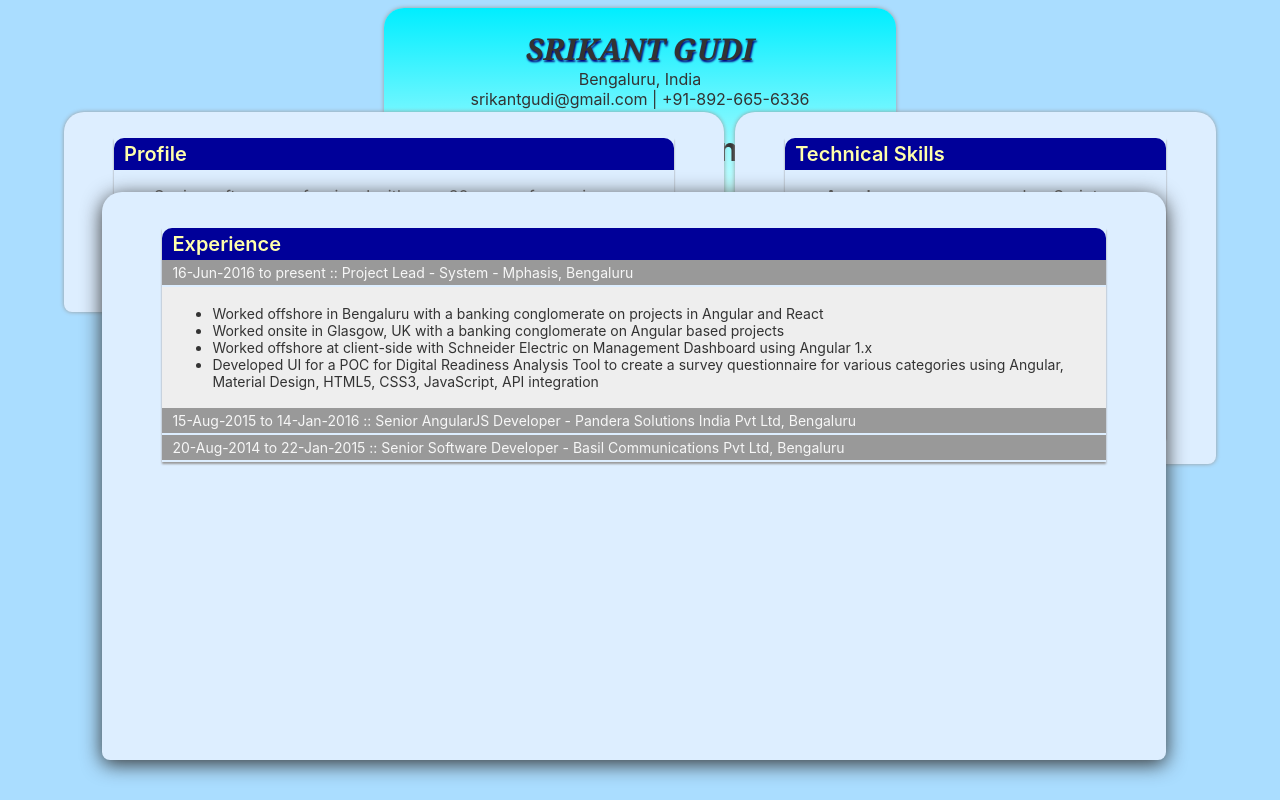
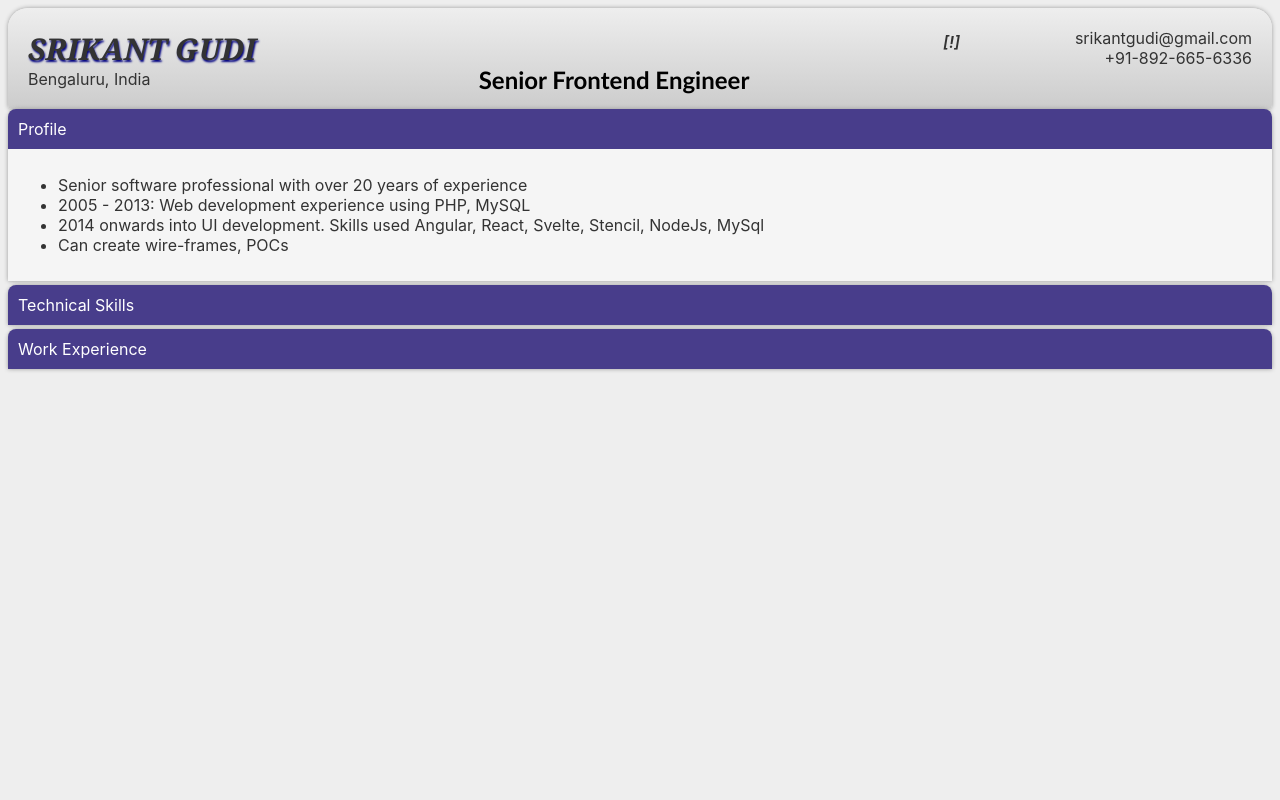
Before and after one commit to srikantgudi/srikantgudi.github.io, a Svelte app: page / in a window 1280 px wide. Built offline with nearby package versions, Linux system fonts and the light colour scheme.

Commit message:
Made changes to layout

```diff
--- a/src/App.svelte
+++ b/src/App.svelte
@@ -1,4 +1,9 @@
 <script>
+import ResumeItem from "./ResumeItem.svelte";
+import Profile from "./Profile.svelte";
+import Skills from "./Skills.svelte";
+import WorkHistory from "./WorkHistory.svelte";
+
 let profiles = [
 		'Senior software professional with over 20 years of experience',
 	  '2005 - 2013: Web development experience using PHP, MySQL',
@@ -12,71 +17,47 @@ let profiles = [
 		'Git, Bitbucket, Confluence'
 	];
 	let opt = 1;
-
-	let expList = [
-		{
-			header: {
-				dates: '16-Jun-2016 to present',
-				jobTitle: 'Project Lead - System',
-				org: 'Mphasis, Bengaluru',
-			},
-			content: [
-				'Worked offshore in Bengaluru with a banking conglomerate on  projects in Angular and React',
-				'Worked onsite in Glasgow, UK with a banking conglomerate on Angular based projects',
-				'Worked offshore at client-side with Schneider Electric on Management Dashboard using Angular 1.x',
-				'Developed UI for a POC for Digital Readiness Analysis Tool to create a survey questionnaire for various categories using Angular, Material Design, HTML5, CSS3, JavaScript, API integration'
-			]
-		},
-		{
-			header: {
-				dates: '15-Aug-2015 to 14-Jan-2016',
-				jobTitle: 'Senior AngularJS Developer',
-				org: 'Pandera Solutions India Pvt Ltd, Bengaluru',
-			},
-			content: [
-				'Worked in Angular on various projects',
-				'Created sub-components for re-use',
-				'Interacted with client-side developers to understand the requirements',
-				'Integrated APIs in the frontend code'
-			]
-		},
-		{
-			header: {
-				dates: '20-Aug-2014 to 22-Jan-2015',
-				jobTitle: 'Senior Software Developer',
-				org: 'Basil Communications Pvt Ltd, Bengaluru',
-			},
-			content: [
-				'Created HTML mockups for various applications',
-				'Interacted with designers to understand the designs',
-				'Used Photoshop to slice images'
-			]
-		}
-	];
-	let curExp = expList[0];
 </script>
 
 <style>
 	:root {
-		background: #adf;
+		background: #eeeeee;
+	}
+	.appinfo-icon {
+		position: absolute;
+		top: 2em;
+		right: 20em;
+		font-style: italic;
+		font-weight: 600;
+		cursor: pointer;
+	}
+	.appinfo {
+		position: absolute;
+		top: 0.5em;
+		left: 0;
+		z-index: 999;
+		display: none;
+		transition: all 1s;
+		width: 12em;
+		padding: 4px 8px;
+		background-color: darkslateblue;
+		color: #f9f9f9;
+		box-shadow: 0 0 4px whitesmoke;
+	}
+	.appinfo-icon:hover > .appinfo {
+		display: block;
+		transform: translate(1em,1em);
 	}
 	.info {
+		display: grid;
+		grid-template-columns: 1fr 1fr;
 		box-sizing: border-box;
-		position: absolute;
-		top: 1vh;
-		left: 30vw;
-		width: 40vw;
+		padding: 20px;
 		border-radius: 20px 20px 4px 4px;
-		padding: 20px 30px;
 		box-shadow: 0 0 4px #999999;
-		background: linear-gradient(#0ef, #dff);
-		text-align: center;
+		background: linear-gradient(#eeeeee, #cccccc);
 		transition: all 1s;
-	}
-	.info:hover {
-		z-index: 999;
-		box-shadow: 0 4px 20px #f9f9f9;
-		border-radius: 20px;
+		clear: both;
 	}
 	.info-title {
 		font-family: Georgia;
@@ -85,136 +66,82 @@ let profiles = [
 		font-size: 30px;
 		font-weight: 600;
 	}
-	figure {
-		box-shadow: 0 2px 2px #999;
+	.info-contact {
+		text-align: right;
 	}
-	figcaption {
-		background-color: #009;
-		color: #ffa;
+	.info-pos {
+		position: absolute;
+		top: 4em;
+		left: 15%;
+	}
+	.resume {
+		display: block;
+	}
+	:global(.card) {
+        border-radius: 8px 8px 0 0;
+		display: flex;
+		font-size: 20px;
+		box-shadow: 0 0 4px #999999;
 		padding: 4px 10px;
-		border-radius: 10px 10px 0 0;
-		font-size: 20px;
-		font-weight: 600;
-	}
-	.profile {
-		position: absolute;
-		top: 14vh;
-		left: 5vw;
-		width: 50vw;
-		padding: 10px;
-		border-radius: 20px 20px 8px 8px;
-		background-color: #def;
-		color: #666;
-		box-shadow: 0 0 4px #999999;
-		transition: all 1s;
-	}
-	.profile:hover {
-		z-index: 9999;
-		box-shadow: 0 4px 20px #333333;
-		border-radius: 25px 25px 40px 40px;
-	}
-	.skills {
-		position: absolute;
-		top: 14vh;
-		right: 5vw;
-		min-height: 32vh;
-		width: 36vw;
-		padding: 10px;
-		border-radius: 20px 20px 8px 8px;
-		background-color: #def;
-		color: #666;
-		box-shadow: 0 0 4px #999999;
-		transition: all 1s;
-	}
-	.skills-content {
-		display: grid;
-		grid-template-columns: 1fr 1fr;
-		grid-gap: 4px;
-	}
-	.skills:hover {
-		z-index: 9999;
-		box-shadow: 0 4px 20px #333333;
-		border-radius: 25px 25px 40px 40px;
-	}
-	.exp {
-		position: absolute;
-		top: 24vh;
-		left: 8vw;
-		height: 66vh;
-		width: 80vw;
-		padding: 20px;
-		border-radius: 20px 20px 8px 8px;
-		background-color: #def;
-		color: #666;
-		box-shadow: 0 4px 20px #333333;
-		transition: all 1s;
-	}
-	.exp:hover {
-		border-radius: 25px 25px 50px 50px;
-		background-color: lightcyan;
-	}
-	.exp-box {
-		display: grid;
-		grid-template-rows: auto 1fr;
-		grid-gap: 2px;
-		transition: all 1s;
-	}
-	.exp-box:hover {
-		border-radius: 20px;
-		background-color: #cccccc;
-		padding: 10px 30px;
-		box-shadow: 0 2px 20px #009;
-	}
-	.exphdr {
-		background-color: #999999;
-		color: #f7f7f7;
-		padding: 4px 10px;
-		font-size: 14px;
-		cursor: pointer;
-		transition: all 1s;
-	}
-	.exp-box:hover > .exphdr {
-		color: blue;
-		background-color: #ffa;
-		border-radius: 10px 10px 0 0;
-	}
-	.exp-box:hover > .expdetail {
-		border-radius: 0 0 15px 15px;
-	}
-	.expdetail {
-		background-color: #eeeeee;
-		color: #333333;
-		padding: 4px 10px;
-		font-size: 14px;
-	}
-	.bold {
-		font-weight: 600;
+		margin-bottom: 4px;
 	}
 </style>
 
 <main>
 	<div class="info">
-		<div class='info-title'>SRIKANT GUDI</div>
-		<div>Bengaluru, India</div>
-		<div>srikantgudi@gmail.com | +91-892-665-6336</div>
-		<h1>Senior Frontend Engineer</h1>
+		<div>
+			<div class='info-title'>SRIKANT GUDI</div>
+			<div>Bengaluru, India</div>
+		</div>
+		<div class="info-contact">
+			<div>srikantgudi@gmail.com</div>
+			<div>+91-892-665-6336</div>
+			<div class="appinfo-icon">
+				[!]
+				<div class="appinfo">
+					This resume is developed using Svelte and SVG for graph!
+				</div>
+			</div>
+		</div>
 	</div>
-	<div class="profile">
-		<figure>
-			<figcaption>
-				Profile
-			</figcaption>
-			<div>
-				<ul class='text'>
-					{#each profiles as line}
-						<li>{line}</li>
-					{/each}
-				</ul>
-			</div>
-		</figure>
+	<div class="info-pos">
+		<svg height="40" width="70vw">
+			<text x="32%" y="25" font-family="Trebuchet MS" font-weight="600" font-size="24px">
+				Senior Frontend Engineer
+				<animate attributename="fill" values="lightblue;blue;navy;blue;lightblue" dur="10s" begin="0" repeatcount="indefinite" />
+			</text>
+		</svg>
+	</div>
+	<div class="resume">
+		<div>
+			<ResumeItem showContent={opt===1}>
+				<div slot="header" on:click={() => opt = 1}>
+					Profile
+				</div>
+				<div slot="content">
+					<Profile />
+				</div>
+			</ResumeItem>
+			<ResumeItem showContent={opt===2}>
+				<div slot="header" on:click={() => opt = 2}>
+					Technical Skills
+				</div>
+				<div slot="content">
+					<Skills />
+				</div>
+			</ResumeItem>
+			<ResumeItem showContent={opt===3}>
+				<div slot="header" on:click={() => opt = 3}>
+					Work Experience
+				</div>
+				<div slot="content">
+					<WorkHistory />
+				</div>
+			</ResumeItem>
+		</div>
 	</div>
 
-	<div class="skills">
+	<!-- <div class="skills">
 		<figure>
 			<figcaption>
 				Technical Skills
@@ -282,5 +209,5 @@ let profiles = [
 				{/each}
 			</div>
 		</figure>
-	</div>
+	</div> -->
 </main>
--- /dev/null
+++ b/src/Profile.svelte
@@ -0,0 +1,16 @@
+<script>
+    let profiles = [
+        'Senior software professional with over 20 years of experience',
+        '2005 - 2013: Web development experience using PHP, MySQL',
+        '2014 onwards into UI development. Skills used Angular, React, Svelte, Stencil, NodeJs, MySql',
+        'Can create wire-frames, POCs'
+    ];
+</script>
+
+<div>
+    <ul class='text'>
+        {#each profiles as line}
+            <li>{line}</li>
+        {/each}
+    </ul>
+</div>
--- /dev/null
+++ b/src/ResumeItem.svelte
@@ -0,0 +1,37 @@
+<script>
+    export let showContent = false;
+</script>
+
+<style>
+	.item {
+		box-shadow: 0 0 4px #999999;
+		border-radius: 10px 10px 0 0;
+        margin-bottom: 4px;
+	}
+	.item-header {
+        cursor: pointer;
+		background-color: darkslateblue;
+        border-radius: 8px 8px 0 0;
+		color: white;
+		padding: 10px;
+        text-align: left;
+	}
+	.item-content {
+        text-align: left;
+		background-color: whitesmoke;
+		padding: 10px;
+        display: none;
+	}
+    .item-content.active {
+        display: block;
+    }
+</style>
+
+<div class="item">
+	<div class="item-header">
+		<slot name="header"></slot>
+    </div>
+	<div class="item-content" class:active={showContent}>
+		<slot name="content"></slot>
+    </div>
+</div>
--- /dev/null
+++ b/src/Skills.svelte
@@ -0,0 +1,90 @@
+<script>
+    let skills = [
+		{
+			group: 'Web Technologies',
+			items: [
+				{name: 'HTML5', rating: 8},
+				{name: 'CSS3', rating: 8},
+				{name: 'JavaScript', rating: 8},
+			]
+		},
+		{
+			group: 'Frameworks/ Libraries',
+			items: [
+				{name: 'Angular', rating: 8},
+				{name: 'Svelte', rating: 8},
+				{name: 'Stencil', rating: 6},
+				{name: 'React', rating: 7},
+				{name: 'Vue', rating: 7},
+				{name: 'Nuxt', rating: 7},
+			]
+		},
+		{
+			group: 'Databases/ NoSQL',
+			items: [
+				{name: 'MySql', rating: 7},
+				{name: 'Mongodb', rating: 6},
+			]
+		},
+		{
+			group: 'Others',
+			items: [
+				{name: 'Git/ Bitbucket', rating: 7},
+				{name: 'Confluence', rating: 7},
+				{name: 'Visual Studio Code', rating: 8},
+				{name: 'IntelliJ', rating: 7}
+			]
+		}
+	];
+	let opt = 1;
+	let selectedGroup = skills[0];
+</script>
+
+<style>
+    .skills {
+        display: grid;
+        grid-template-columns: 1fr 3fr;
+        grid-gap: 4px;
+    }
+    .skill-name {
+        box-shadow: 0 0 4px #999999;
+        padding: 4px;
+        font-size: 18px;
+        cursor: pointer;
+    }
+    .skill-name.active {
+        background-color: darkslategrey;
+        color: white;
+        text-align: right;
+        text-transform: uppercase;
+    }
+    .skill-name.active:after {
+        content: '>>';
+    }
+    .skills-detail {
+        display: grid;
+        grid-template-columns: repeat(3, 1fr);
+        grid-gap: 4px;
+    }
+</style>
+<div class="skills">
+    <div>
+        {#each skills as skill}
+            <div class="skill-name" class:active={selectedGroup === skill}
+                on:click={() => selectedGroup = skill}>
+                {skill.group}
+            </div>
+        {/each}
+    </div>
+    <div class="skills-detail">
+        {#each selectedGroup.items as item}
+        <svg height="60" width="300">
+            <rect x="5" y="5" height="100" width="200" fill="transparent" stroke="blue" />
+            <text x="30%" y="23" font-weight="600" fill="blue" text-anchor="middle">{item.name}</text>
+            <rect x="5" y="30" height="100%" width="200" fill="#cccccc" />
+            <rect x="5" y="30" height="100%" width={item.rating * 20} fill="darkslateblue" />
+            <text x="210" y="45" font-size="14px">{item.rating}/10</text>
+        </svg>
+        {/each}
+    </div>
+</div>
--- /dev/null
+++ b/src/WorkHistory.svelte
@@ -0,0 +1,68 @@
+<script>
+    let expList = [
+		{
+			header: {
+				dates: '16-Jun-2016 to present',
+				jobTitle: 'Project Lead - System',
+				org: 'Mphasis, Bengaluru',
+			},
+			content: [
+                'Currently working as Lead developer in Design System with Schneider Electric',
+				'Worked offshore in Bengaluru with a banking conglomerate on  projects in Angular and React',
+				'Worked onsite in Glasgow, UK with a banking conglomerate on Angular based projects',
+				'Developed UI for a POC for Digital Readiness Analysis Tool to create a survey questionnaire for various categories using Angular, Material Design, HTML5, CSS3, JavaScript, API integration',
+				'Developed UI for client in Insurance domain using React, Material-UI, HTML5, CSS3, JavaScript, IndexedDB',
+				'Worked offshore at client-side with Schneider Electric on Management Dashboard using Angular 1.x',
+			]
+		},
+		{
+			header: {
+				dates: '15-Aug-2015 to 14-Jan-2016',
+				jobTitle: 'Senior AngularJS Developer',
+				org: 'Pandera Solutions India Pvt Ltd, Bengaluru',
+			},
+			content: [
+				'Worked in Angular on various projects',
+				'Created sub-components for re-use',
+				'Interacted with client-side developers to understand the requirements',
+				'Integrated APIs in the frontend code'
+			]
+		},
+		{
+			header: {
+				dates: '20-Aug-2014 to 22-Jan-2015',
+				jobTitle: 'Senior Software Developer',
+				org: 'Basil Communications Pvt Ltd, Bengaluru',
+			},
+			content: [
+				'Created HTML mockups for various applications',
+				'Interacted with designers to understand the designs',
+				'Used Photoshop to slice images'
+			]
+		}
+	];
+	let curExp = expList[0];
+</script>
+
+<style>
+    .exp {
+        display: grid;
+        grid-template-columns: 1fr 3fr;
+    }
+</style>
+
+<main class="exp">
+    <div>
+        {#each expList as exp}
+            <div on:click={() => curExp = exp}>{exp.header.dates}</div>
+        {/each}
+    </div>
+    <div>
+        <h3>{curExp.header.dates} :: {curExp.header.jobTitle} {curExp.header.org}</h3>
+        <ul>
+            {#each curExp.content as detail}
+            <li>{detail}</li>
+            {/each}
+        </ul>
+    </div>
+</main>
```
